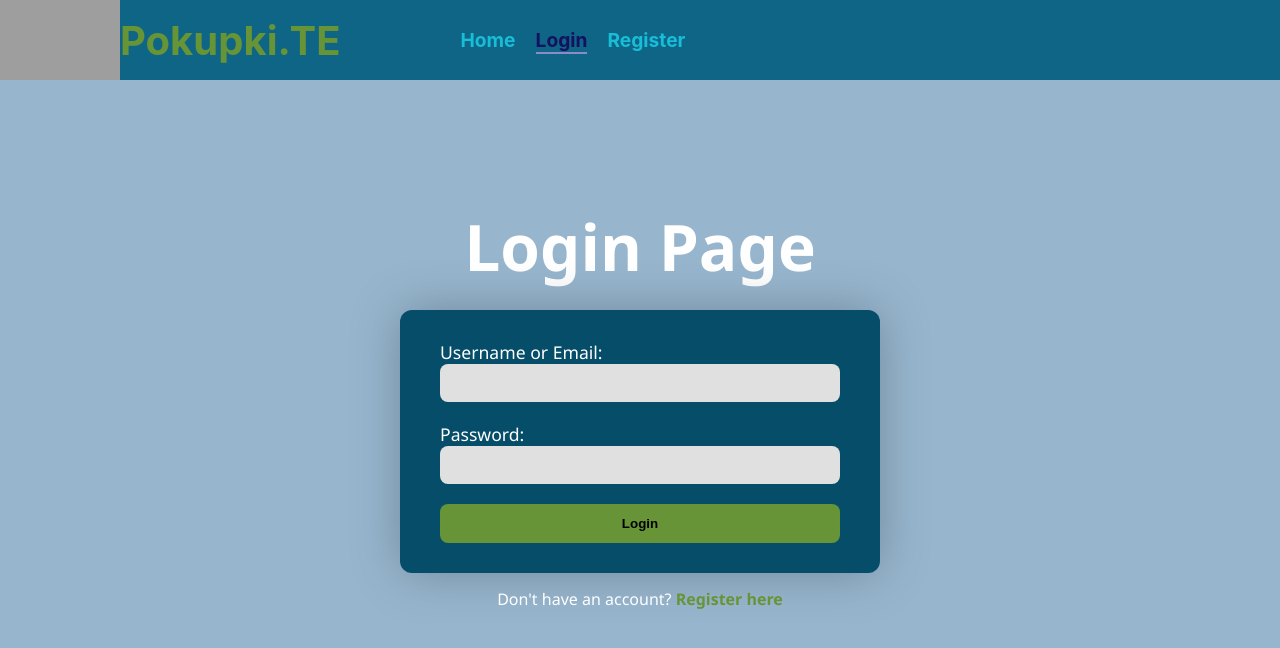
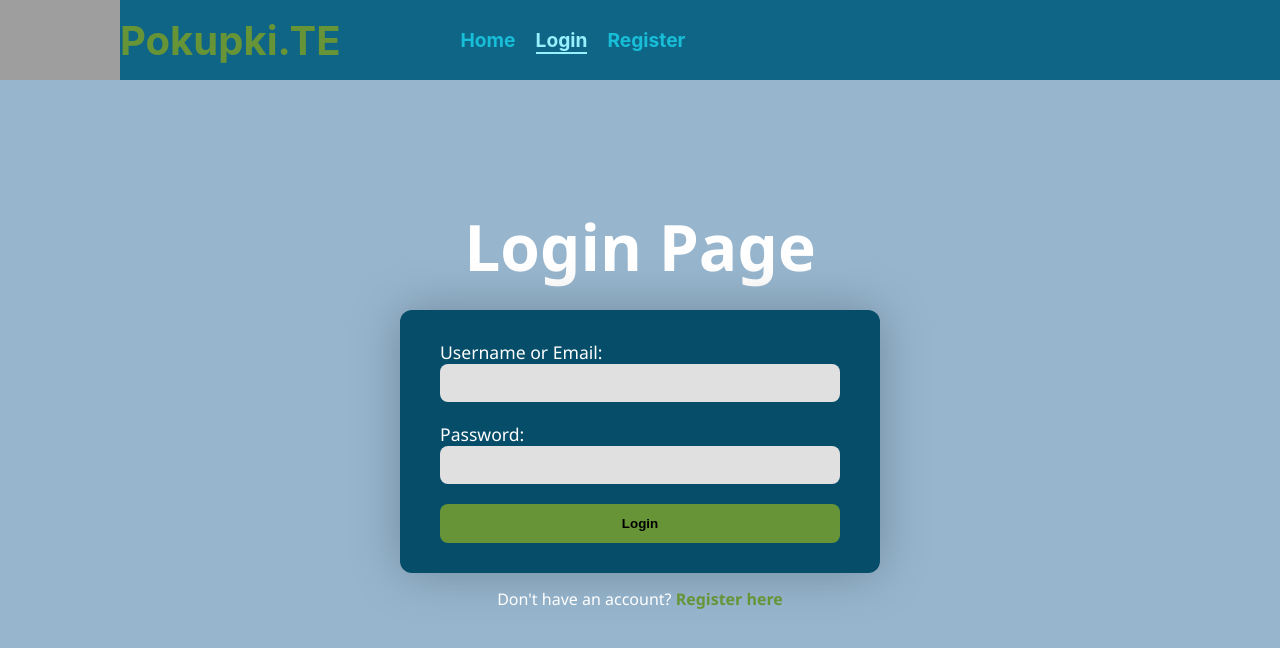
Before and after one commit to rivanov00/ReactJS_Uni_New, a React (Create React App) app: page /login in a window 1280 px wide. Shown: the top 648 px of the page. Built offline with nearby package versions, Linux system fonts and the light colour scheme; grey boxes are pictures that could not be loaded.

Commit message:
navbar changes

```diff
--- a/src/components/Navbar.css
+++ b/src/components/Navbar.css
@@ -52,12 +52,12 @@
 }
 
 .navbar a:hover {
-  color: #14115e;
+  color: #97f0fe;
 }
 
 .navbar a.active {
-  color: #14115e;
-  border-bottom: 2px solid hsla(267, 53%, 73%, 0.753);
+  color: #97f0fe;
+  border-bottom: 2px solid #97f0fe
 }
 
 .nav-logout-button {
```
